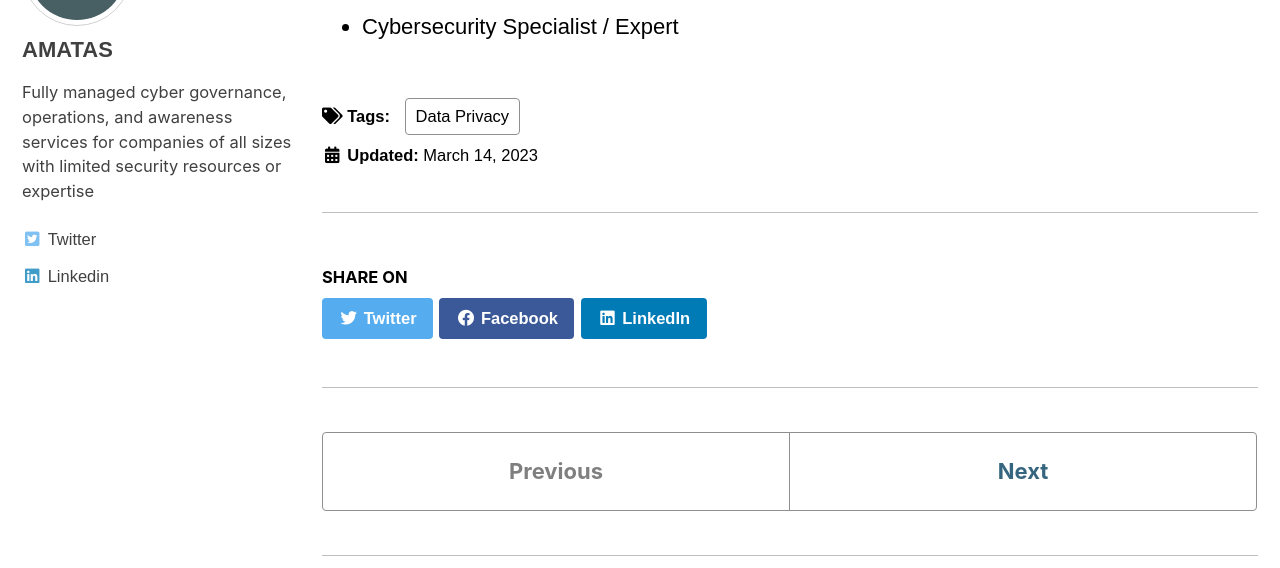
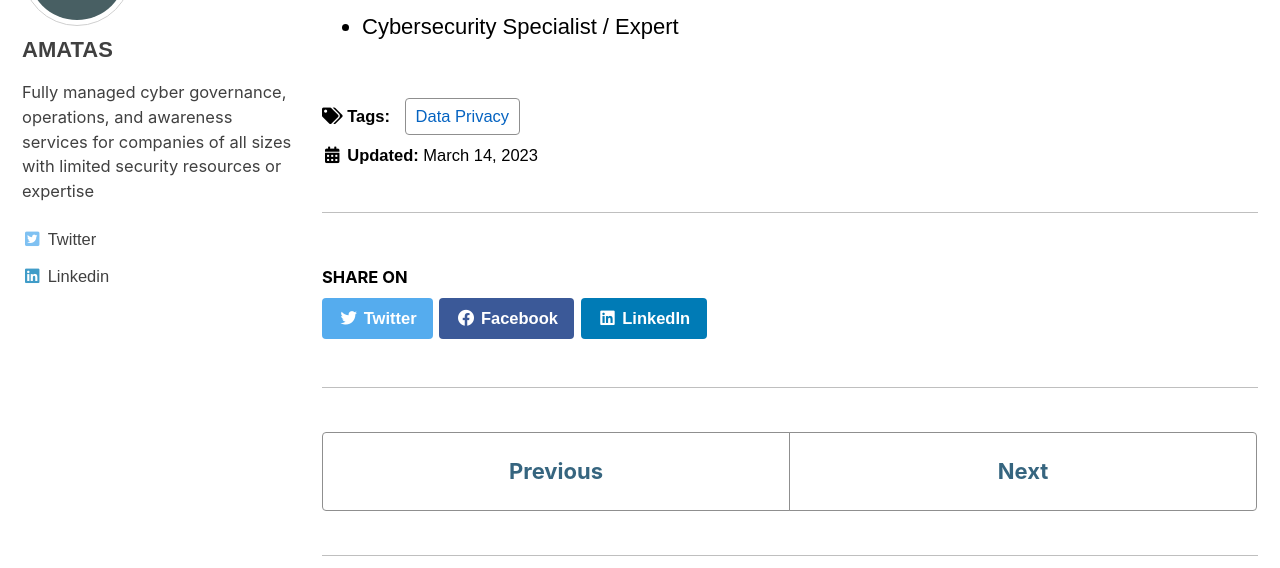
Before and after one commit to martinstnv/amatas-blog, a Jekyll site: the page built from _posts/2023-03-14-an-interview-with-a-legal-advisor.md, in a window 1280 px wide and 1400 px high, scrolled down 5474 px. Shown: the part 150-718 px from the top of the window. Built offline with Jekyll 4.4.1, drawn with Linux system fonts in a browser that asks for light colours; cached includes are drawn as plain includes.

Commit message:
minor changes

```diff
--- a/assets/css/main.scss
+++ b/assets/css/main.scss
@@ -34,23 +34,23 @@ search: false
   Page content ################################################################### */
 
 .page__content a:link, .page__taxonomy-item{
-  color: rgb(5, 99, 193);
-  text-decoration: none;
+  color: rgb(5, 99, 193) !important;
+  text-decoration: none !important;
 }
 
 .page__content a:visited, .page__taxonomy-item {
-  color: rgb(5, 99, 193);
-  text-decoration: none;
+  color: rgb(5, 99, 193) !important;
+  text-decoration: none !important;
 }
 
 .page__content a:hover, .page__taxonomy-item {
-  color: rgb(5, 99, 193);
-  text-decoration: none;
+  color: rgb(5, 99, 193) !important;
+  text-decoration: none !important;
 }
 
 .page__content a:active, .page__taxonomy-item {
-  color: rgb(5, 99, 193);
-  text-decoration: none;
+  color: rgb(5, 99, 193) !important;
+  text-decoration: none !important;
 }
 
 .page__content p {
@@ -63,11 +63,11 @@ blockquote {
 }
 
 .pagination--pager {
-  color: #36657F;
+  color: #36657F !important;
 }
 
 .pagination--pager:hover {
-  background-color: #36657F;
+  background-color: #36657F !important;
 }
 
 /*
@@ -113,3 +113,8 @@ blockquote {
 * {
   font-family: Poppins, Poppins_EmbeddedFont, Poppins_MSFontService, sans-serif;
 }
+
+::selection {
+  color: #fff;
+  background: #36657F;
+}
```
